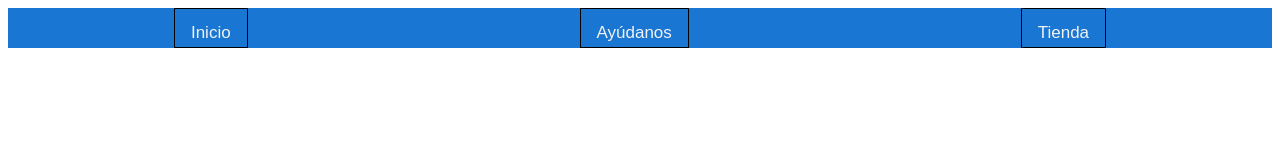
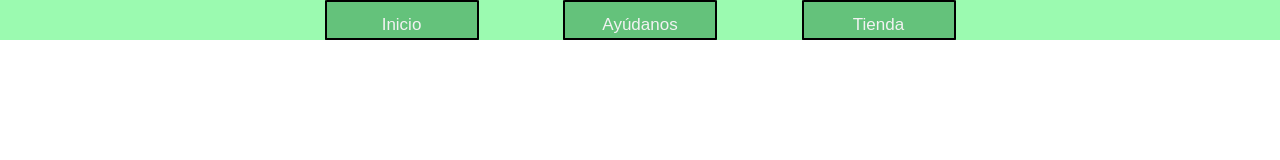
Before and after one commit to jmhr0/diw_sitio_Rogelio_Villaverde, a website built with Parcel: page src/views/zonaNav.html in a window 1280 px wide. Built offline with nearby package versions, Linux system fonts and the light colour scheme.

Commit message:
zonaNav terminada

```diff
--- a/src/assets/styles/scss/zonaNav.scss
+++ b/src/assets/styles/scss/zonaNav.scss
@@ -6,8 +6,12 @@ a {
 	font-family: "Lemonade", sans-serif;
 }
 
+body {
+    margin: 0;
+}
+
 .zonaNav {
-    background-color: #1976d2;
+    background-color: #9bfab0;
     height: 5vh;
 
     display: flex;
@@ -16,28 +20,33 @@ a {
 
     .zonaNav__div {
         display: flex;
-        width: 100%;
+        width: 100vh;
         height: 100%;
-        justify-content: space-around;
+        justify-content: space-evenly;
         align-items: center;
 
         text-align: center;
+        background-color: #9bfab0;
 
         .div__a {
-            height: 95%;
-            border: 1px solid black;
+            height: 92%;
+            border: 2px solid black;
             border-radius: 1.5%;
+            width: 150px;
 
             justify-content: center;
             align-items: center;
+            text-align: center;
+            line-height: 45px;
+            background-color: #64c27b;
         }
 
         .div__a:hover {
             cursor: pointer;
+            background-color: #2a8c4a;
         }
 
         a {
-            float: left;
             color: #f2f2f2;
             text-align: center;
             padding: 14px 16px;
@@ -47,8 +56,7 @@ a {
         }
 
         a:active {
-            background-color: aquamarine;
-            color: #fff;
+            background-color: #2a8c4a;
         }
     }
 }
--- a/src/views/zonaNav.html
+++ b/src/views/zonaNav.html
@@ -1,8 +1,8 @@
 <link rel="stylesheet" href="../assets/styles/css/zonaNav.css">
     <div class="zonaNav">
       <div class="zonaNav__div">
-        <div class="div__a"><a href="#" >Inicio</a></div>
-        <div class="div__a"><a href="#" >Ayúdanos</a></div>
-        <div class="div__a"><a href="#" >Tienda</a></div>
+        <div class="div__a"><a href="src\index.html" >Inicio</a></div>
+        <div class="div__a"><a href="src\donaciones.html" >Ayúdanos</a></div>
+        <div class="div__a"><a href="src\tienda.html" >Tienda</a></div>
       </div>
     </div>
```
Also changed, not shown: src/assets/styles/css/styles_index.css (added), src/assets/styles/css/styles_tienda.css (added), src/assets/styles/css/zonaNav.css.
